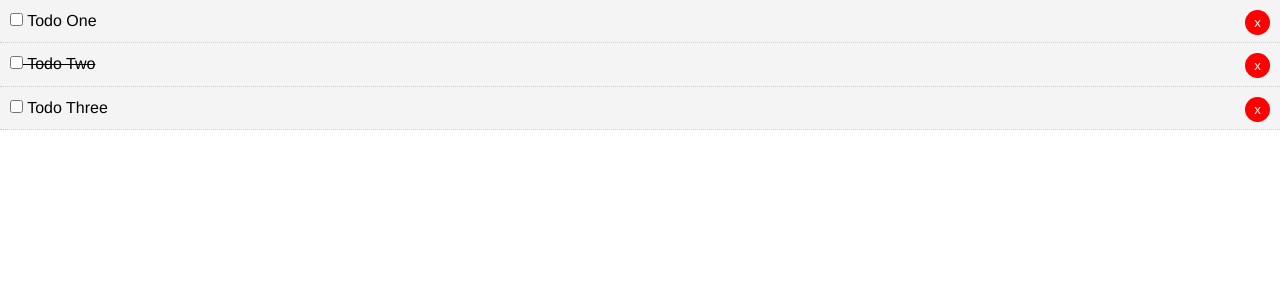
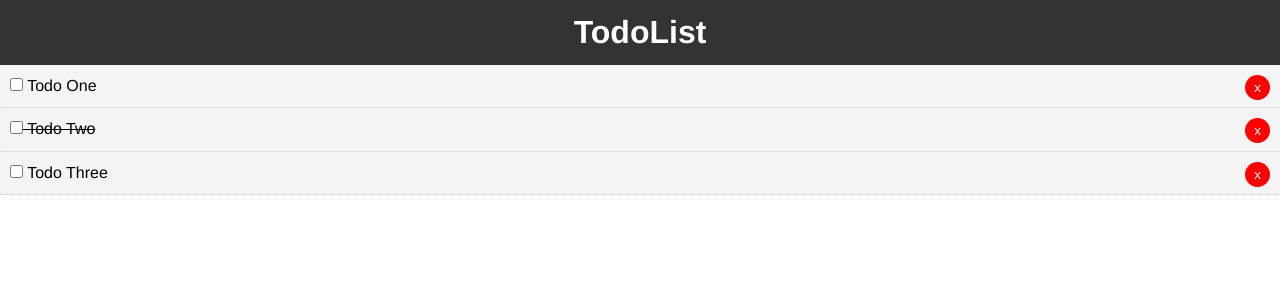
Before and after one commit to rrep/VueJS-SimpleTodoApp, a Vue app: page / in a window 1280 px wide. Shown: the top 300 px of the page. Built offline with nearby package versions, Linux system fonts and the light colour scheme.

Commit message:
add header

```diff
--- a/src/App.vue
+++ b/src/App.vue
@@ -1,16 +1,18 @@
 <template>
   <div id="app">
+    <Header />
     <Todos v-bind:todos="todos" v-on:del-todo="deleteTodo"/>
   </div>
 </template>
 
 <script>
 import Todos from "./components/Todos";
-
+import Header from "./components/layout/Header"
 export default {
 
   name: 'app',
   components: {
+    Header,
     Todos
   },
   data() {
@@ -35,7 +37,6 @@
     }
   },
     methods: {
-
         deleteTodo(id){
           this.todos = this.todos.filter(todo => todo.id !== id);
         }
--- /dev/null
+++ b/src/components/layout/Header.vue
@@ -0,0 +1,24 @@
+<template>
+    <header class="header">
+        <h1>TodoList</h1>
+    </header>
+</template>
+
+<script>
+export default {
+    name: "Header"
+}
+</script>
+
+<style scoped>
+    .header {
+        background: #333;
+        color: #fff;
+        text-align: center;
+        padding: 10px;
+    }
+    .header a {
+        color: #fff;
+        padding-right: 5px;
+    }
+</style>
```
